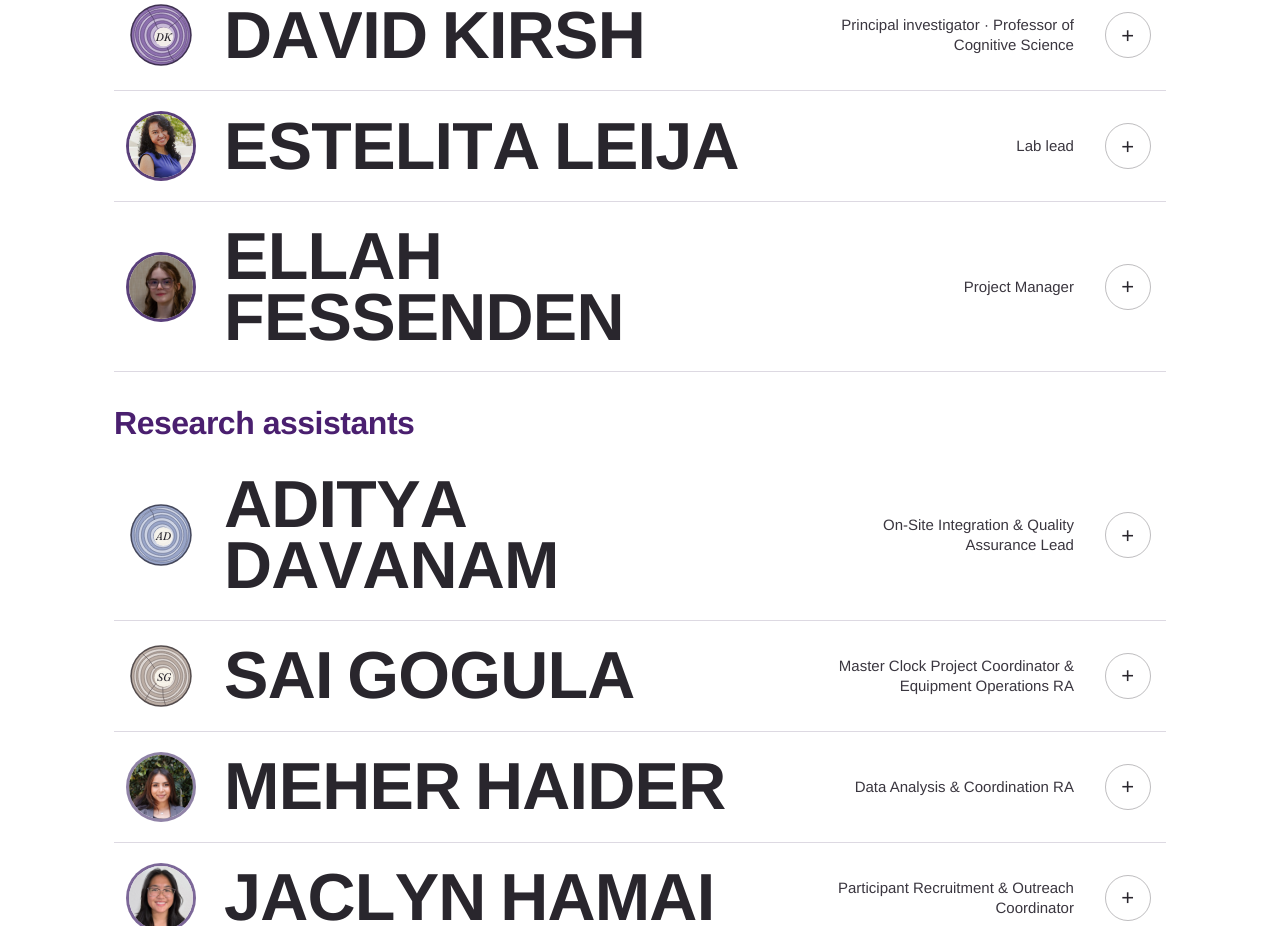
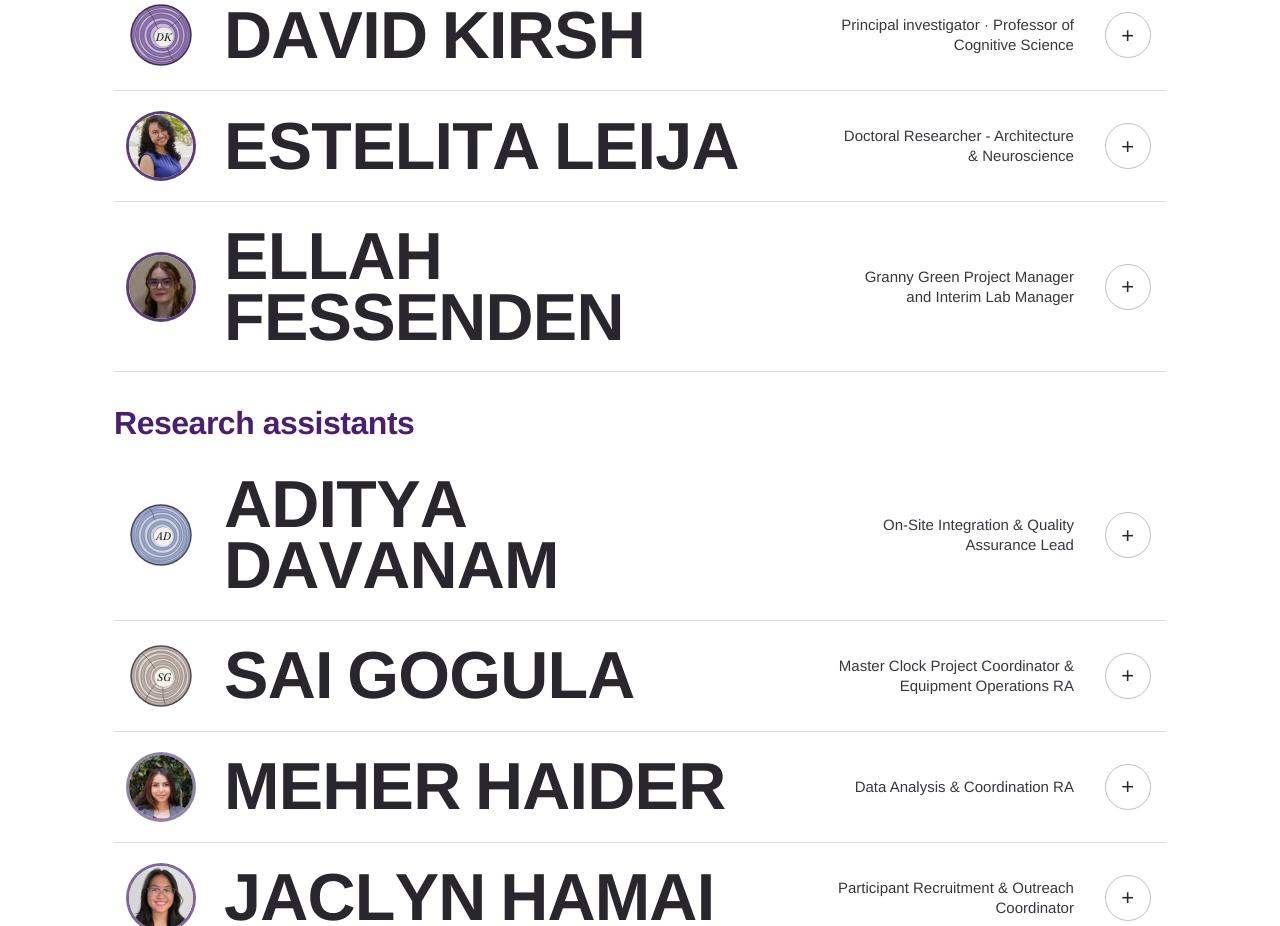
Before and after one commit to ryan-kasem/xr-lab-site, a plain HTML site: page people.html in a window 1280 px wide. Shown: the part 837-1763 px from the top of the page. Drawn offline with Linux system fonts and the light colour scheme; animation ran at ten frames a second; a web font is replaced by a local one.

Commit message:
People: update Estelita and Ellah titles

```diff
--- a/people.html
+++ b/people.html
@@ -40,21 +40,21 @@
   <button class="pr-top" type="button" aria-expanded="false" aria-controls="prb-1">
     <img class="pr-thumb" src="img/people/estelita-leija.jpg" alt="" loading="lazy">
     <span class="pr-name" aria-label="Estelita Leija"><span aria-hidden="true" style="display:contents"><span class="wd"><span class="ch" style="--d:0"><span>E</span><span class="alt">E</span></span><span class="ch" style="--d:1"><span>s</span><span class="alt">s</span></span><span class="ch" style="--d:2"><span>t</span><span class="alt">t</span></span><span class="ch" style="--d:3"><span>e</span><span class="alt">e</span></span><span class="ch" style="--d:4"><span>l</span><span class="alt">l</span></span><span class="ch" style="--d:5"><span>i</span><span class="alt">i</span></span><span class="ch" style="--d:6"><span>t</span><span class="alt">t</span></span><span class="ch" style="--d:7"><span>a</span><span class="alt">a</span></span></span><span class="wd"><span class="ch" style="--d:8"><span>L</span><span class="alt">L</span></span><span class="ch" style="--d:9"><span>e</span><span class="alt">e</span></span><span class="ch" style="--d:10"><span>i</span><span class="alt">i</span></span><span class="ch" style="--d:11"><span>j</span><span class="alt">j</span></span><span class="ch" style="--d:12"><span>a</span><span class="alt">a</span></span></span></span></span>
-    <span class="pr-role">Lab lead</span><span class="pr-plus" aria-hidden="true">+</span>
+    <span class="pr-role">Doctoral Researcher - Architecture &amp; Neuroscience</span><span class="pr-plus" aria-hidden="true">+</span>
   </button>
   <div class="pr-body" id="prb-1" role="region" aria-label="Estelita Leija"><div><div class="pr-in">
     <img class="pr-port" src="img/people/estelita-leija.jpg" alt="" loading="lazy">
-    <div class="pr-txt"><p class="pr-r">Lab lead</p><p>Runs the lab&#x27;s day-to-day operations and research.</p><p><a class="more" href="https://ieeexplore.ieee.org/author/37088738340" target="_blank" rel="noopener">IEEE Xplore</a><a class="more" href="https://scholar.google.com/scholar?q=%22Estelita+Leija%22" target="_blank" rel="noopener">Google Scholar</a></p></div>
+    <div class="pr-txt"><p class="pr-r">Doctoral Researcher - Architecture &amp; Neuroscience</p><p>Runs the lab&#x27;s day-to-day operations and research.</p><p><a class="more" href="https://ieeexplore.ieee.org/author/37088738340" target="_blank" rel="noopener">IEEE Xplore</a><a class="more" href="https://scholar.google.com/scholar?q=%22Estelita+Leija%22" target="_blank" rel="noopener">Google Scholar</a></p></div>
   </div></div></div>
 </article><article class="pr" id="p-ellah-fessenden" data-gs="lead ops" data-c="#6B4796" data-seed="20634" data-ini="EF" data-team="Lab leadership" data-photo="img/people/ellah-fessenden.jpg" style="--pc:#6B4796">
   <button class="pr-top" type="button" aria-expanded="false" aria-controls="prb-2">
     <img class="pr-thumb" src="img/people/ellah-fessenden.jpg" alt="" loading="lazy">
     <span class="pr-name" aria-label="Ellah Fessenden"><span aria-hidden="true" style="display:contents"><span class="wd"><span class="ch" style="--d:0"><span>E</span><span class="alt">E</span></span><span class="ch" style="--d:1"><span>l</span><span class="alt">l</span></span><span class="ch" style="--d:2"><span>l</span><span class="alt">l</span></span><span class="ch" style="--d:3"><span>a</span><span class="alt">a</span></span><span class="ch" style="--d:4"><span>h</span><span class="alt">h</span></span></span><span class="wd"><span class="ch" style="--d:5"><span>F</span><span class="alt">F</span></span><span class="ch" style="--d:6"><span>e</span><span class="alt">e</span></span><span class="ch" style="--d:7"><span>s</span><span class="alt">s</span></span><span class="ch" style="--d:8"><span>s</span><span class="alt">s</span></span><span class="ch" style="--d:9"><span>e</span><span class="alt">e</span></span><span class="ch" style="--d:10"><span>n</span><span class="alt">n</span></span><span class="ch" style="--d:11"><span>d</span><span class="alt">d</span></span><span class="ch" style="--d:12"><span>e</span><span class="alt">e</span></span><span class="ch" style="--d:13"><span>n</span><span class="alt">n</span></span></span></span></span>
-    <span class="pr-role">Project Manager</span><span class="pr-plus" aria-hidden="true">+</span>
+    <span class="pr-role">Granny Green Project Manager and Interim Lab Manager</span><span class="pr-plus" aria-hidden="true">+</span>
   </button>
   <div class="pr-body" id="prb-2" role="region" aria-label="Ellah Fessenden"><div><div class="pr-in">
     <img class="pr-port" src="img/people/ellah-fessenden.jpg" alt="" loading="lazy">
-    <div class="pr-txt"><p class="pr-r">Project Manager</p><ul class="pr-teams"><li class="pri" style="--c:#9B7FC0"><i></i>Research Operations and Participant Coordination</li></ul><p><a class="more" href="https://www.linkedin.com/in/ellahfessenden/" target="_blank" rel="noopener">LinkedIn</a></p></div>
+    <div class="pr-txt"><p class="pr-r">Granny Green Project Manager and Interim Lab Manager</p><ul class="pr-teams"><li class="pri" style="--c:#9B7FC0"><i></i>Research Operations and Participant Coordination</li></ul><p><a class="more" href="https://www.linkedin.com/in/ellahfessenden/" target="_blank" rel="noopener">LinkedIn</a></p></div>
   </div></div></div>
 </article><h2 class="h2 pr-grp">Research assistants</h2><article class="pr" id="p-aditya-davanam" data-gs="sw instr data" data-c="#7C8BB8" data-seed="18219" data-ini="AD" data-team="Software &amp; Platform" style="--pc:#7C8BB8">
   <button class="pr-top" type="button" aria-expanded="false" aria-controls="prb-3">
```
Also changed, not shown: index.html (+2 -2 lines).
